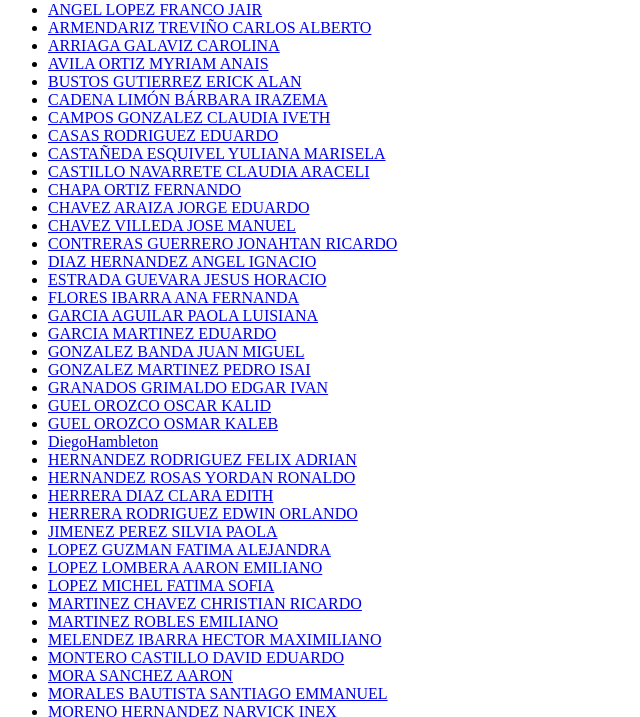
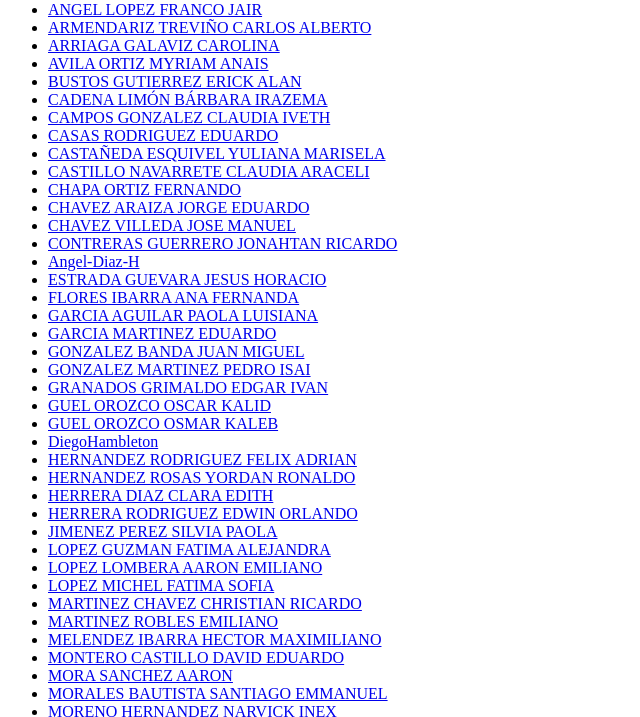
Before and after one commit to FDW53AD2024/website53, a plain HTML site: page index.html in a window 1280 px wide. Shown: the part 79-796 px from the top of the page, without its empty margins (0-640 px from the left). Drawn offline with Linux system fonts and the light colour scheme.

Commit message:
Update index.html

```diff
--- a/index.html
+++ b/index.html
@@ -27,7 +27,7 @@
           <li id="a12"><a href="#">CHAVEZ ARAIZA JORGE EDUARDO</a></li>
           <li id="a13"><a href="#">CHAVEZ VILLEDA JOSE MANUEL</a></li>
           <li id="a14"><a href="#">CONTRERAS GUERRERO JONAHTAN RICARDO</a></li>
-          <li id="a15"><a href="#">DIAZ HERNANDEZ ANGEL IGNACIO</a></li>
+          <li id="a15"><a href="#">Angel-Diaz-H</a></li>
           <li id="a16"><a href="#">ESTRADA GUEVARA JESUS HORACIO</a></li>
           <li id="a17"><a href="#">FLORES IBARRA ANA FERNANDA</a></li>
           <li id="a18"><a href="#">GARCIA AGUILAR PAOLA LUISIANA</a></li>
```
